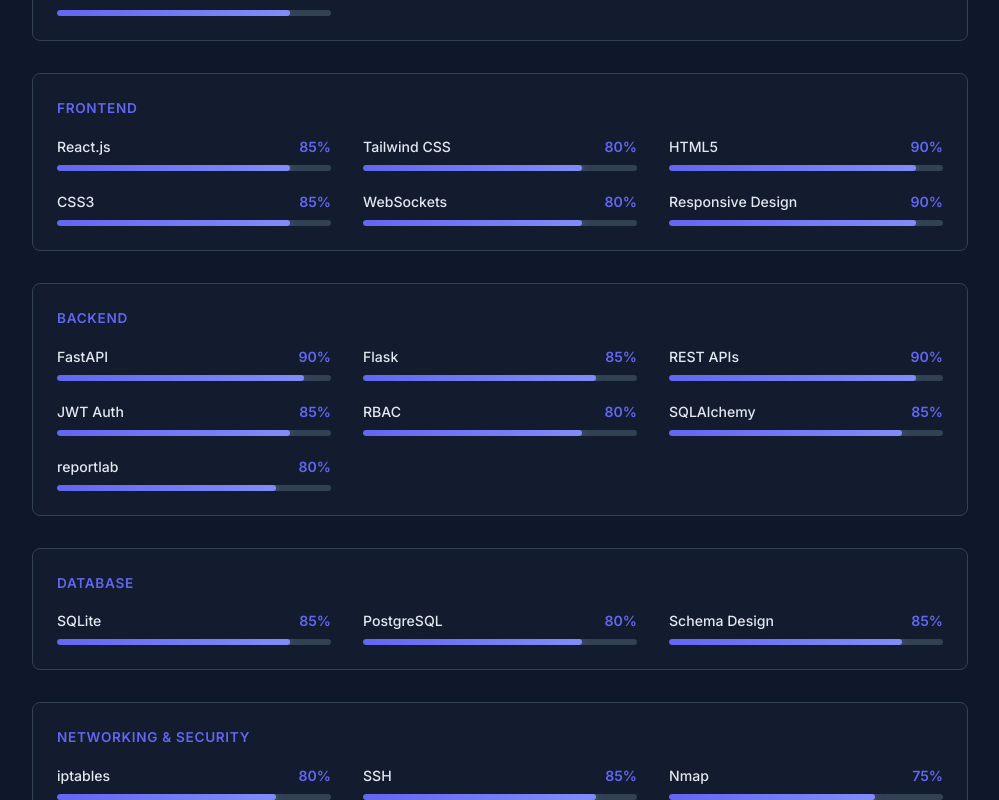
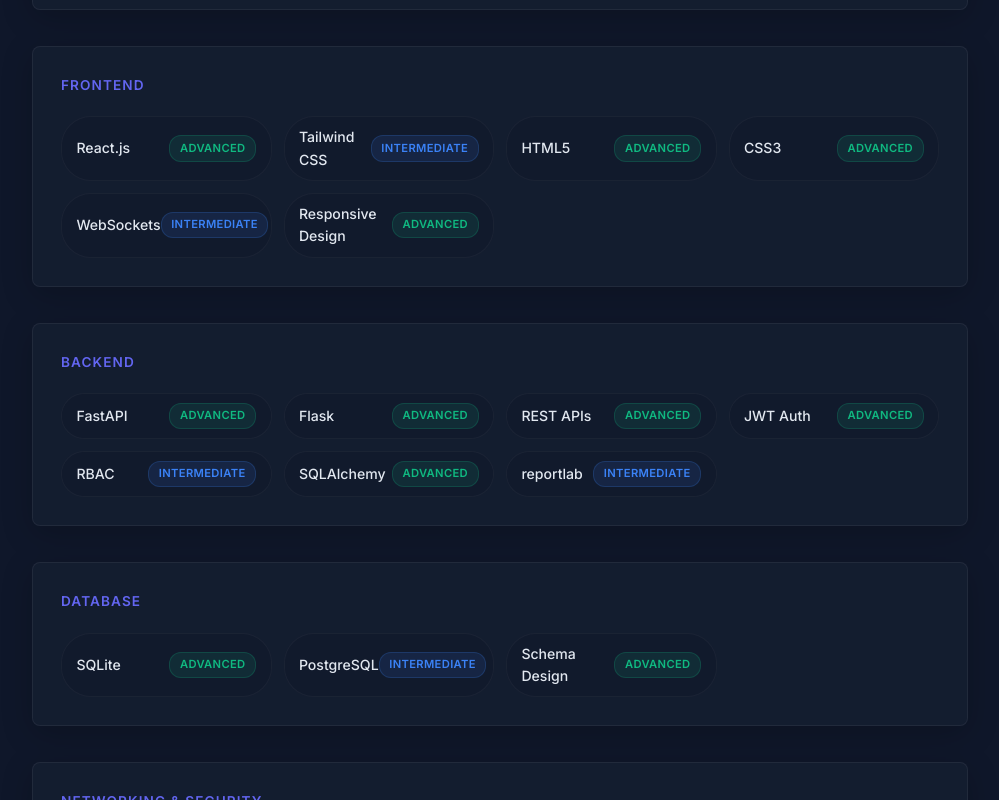
Before and after one commit to Bigrat-hat/Portfolio, a React (Vite) app: page / in a window 1280 px wide. Shown: the part 1100-1900 px from the top of the page, without its empty margins (140-1139 px from the left). Built offline with nearby package versions, Linux system fonts and the light colour scheme.

Commit message:
Modernize Skills section with recruiter-friendly proficiency badges and glassmorphic pills

```diff
--- a/src/components/Skills.jsx
+++ b/src/components/Skills.jsx
@@ -1,141 +1,113 @@
-import { useEffect, useRef, useState } from 'react'
-
 const skillGroups = [
   {
     category: 'Languages',
-    isBar: true,
     items: [
-      { name: 'Python', value: 90 },
-      { name: 'JavaScript', value: 85 },
-      { name: 'SQL', value: 80 },
-      { name: 'Bash', value: 85 },
+      { name: 'Python', level: 'Advanced' },
+      { name: 'JavaScript', level: 'Advanced' },
+      { name: 'SQL', level: 'Intermediate' },
+      { name: 'Bash', level: 'Advanced' },
     ],
   },
   {
     category: 'Frontend',
-    isBar: true,
     items: [
-      { name: 'React.js', value: 85 },
-      { name: 'Tailwind CSS', value: 80 },
-      { name: 'HTML5', value: 90 },
-      { name: 'CSS3', value: 85 },
-      { name: 'WebSockets', value: 80 },
-      { name: 'Responsive Design', value: 90 },
+      { name: 'React.js', level: 'Advanced' },
+      { name: 'Tailwind CSS', level: 'Intermediate' },
+      { name: 'HTML5', level: 'Advanced' },
+      { name: 'CSS3', level: 'Advanced' },
+      { name: 'WebSockets', level: 'Intermediate' },
+      { name: 'Responsive Design', level: 'Advanced' },
     ],
   },
   {
     category: 'Backend',
-    isBar: true,
     items: [
-      { name: 'FastAPI', value: 90 },
-      { name: 'Flask', value: 85 },
-      { name: 'REST APIs', value: 90 },
-      { name: 'JWT Auth', value: 85 },
-      { name: 'RBAC', value: 80 },
-      { name: 'SQLAlchemy', value: 85 },
-      { name: 'reportlab', value: 80 },
+      { name: 'FastAPI', level: 'Advanced' },
+      { name: 'Flask', level: 'Advanced' },
+      { name: 'REST APIs', level: 'Advanced' },
+      { name: 'JWT Auth', level: 'Advanced' },
+      { name: 'RBAC', level: 'Intermediate' },
+      { name: 'SQLAlchemy', level: 'Advanced' },
+      { name: 'reportlab', level: 'Intermediate' },
     ],
   },
   {
     category: 'Database',
-    isBar: true,
     items: [
-      { name: 'SQLite', value: 85 },
-      { name: 'PostgreSQL', value: 80 },
-      { name: 'Schema Design', value: 85 },
+      { name: 'SQLite', level: 'Advanced' },
+      { name: 'PostgreSQL', level: 'Intermediate' },
+      { name: 'Schema Design', level: 'Advanced' },
     ],
   },
   {
     category: 'Networking & Security',
-    isBar: true,
     items: [
-      { name: 'iptables', value: 80 },
-      { name: 'SSH', value: 85 },
-      { name: 'Nmap', value: 75 },
-      { name: 'Wireshark', value: 75 },
-      { name: 'Vulnerability Assessment', value: 70 },
+      { name: 'iptables', level: 'Intermediate' },
+      { name: 'SSH', level: 'Advanced' },
+      { name: 'Nmap', level: 'Familiar' },
+      { name: 'Wireshark', level: 'Familiar' },
+      { name: 'Vulnerability Assessment', level: 'Familiar' },
     ],
   },
   {
     category: 'System & OS',
-    isBar: true,
     items: [
-      { name: 'Linux', value: 90 },
-      { name: 'Bash Scripting', value: 85 },
-      { name: 'psutil', value: 85 },
-      { name: 'subprocess', value: 80 },
-      { name: 'S.M.A.R.T Monitoring', value: 80 },
+      { name: 'Linux', level: 'Advanced' },
+      { name: 'Bash Scripting', level: 'Advanced' },
+      { name: 'psutil', level: 'Advanced' },
+      { name: 'subprocess', level: 'Intermediate' },
+      { name: 'S.M.A.R.T Monitoring', level: 'Intermediate' },
     ],
   },
   {
     category: 'Desktop',
-    isBar: true,
     items: [
-      { name: 'PyQt5', value: 85 },
-      { name: 'PySide6', value: 80 },
-      { name: 'pyqtgraph', value: 80 },
-      { name: 'PyInstaller', value: 85 },
+      { name: 'PyQt5', level: 'Advanced' },
+      { name: 'PySide6', level: 'Intermediate' },
+      { name: 'pyqtgraph', level: 'Intermediate' },
+      { name: 'PyInstaller', level: 'Advanced' },
     ],
   },
   {
     category: 'Tools',
-    isBar: true,
     items: [
-      { name: 'Git', value: 85 },
-      { name: 'GitHub', value: 90 },
-      { name: 'VS Code', value: 90 },
-      { name: 'SMTP', value: 80 },
-      { name: 'PDF Generation', value: 85 },
-      { name: 'Paramiko', value: 85 },
+      { name: 'Git', level: 'Advanced' },
+      { name: 'GitHub', level: 'Advanced' },
+      { name: 'VS Code', level: 'Advanced' },
+      { name: 'SMTP', level: 'Intermediate' },
+      { name: 'PDF Generation', level: 'Advanced' },
+      { name: 'Paramiko', level: 'Advanced' },
     ],
   },
   {
     category: 'Soft Skills',
-    isBar: false,
-    items: ['Analytical Thinking', 'Problem Solving', 'Continuous Learning', 'Team Collaboration', 'Adaptability'],
+    items: [
+      { name: 'Analytical Thinking' },
+      { name: 'Problem Solving' },
+      { name: 'Continuous Learning' },
+      { name: 'Team Collaboration' },
+      { name: 'Adaptability' },
+    ],
   },
   {
     category: 'Currently Learning',
-    isBar: false,
-    items: ['☁️ Cloud Computing (AWS Fundamentals)', '🖥️ Linux Server Administration', '🐳 Docker & Containerization'],
+    items: [
+      { name: 'Cloud Computing (AWS)', level: 'Currently Learning' },
+      { name: 'Linux Server Admin', level: 'Currently Learning' },
+      { name: 'Docker & Containers', level: 'Currently Learning' },
+    ],
   },
 ]
 
-function SkillBar({ name, proficiency }) {
-  const [width, setWidth] = useState(0)
-  const barRef = useRef(null)
-
-  useEffect(() => {
-    const observer = new IntersectionObserver(
-      ([entry]) => {
-        if (entry.isIntersecting) {
-          setWidth(proficiency)
-          observer.unobserve(entry.target)
-        }
-      },
-      { threshold: 0.1 }
-    )
-
-    if (barRef.current) {
-      observer.observe(barRef.current)
-    }
-
-    return () => {
-      if (barRef.current) {
-        observer.unobserve(barRef.current)
-      }
-    }
-  }, [proficiency])
-
+function SkillPill({ name, level }) {
   return (
-    <div className="skill-item" ref={barRef}>
-      <div className="skill-info">
-        <span className="skill-name">{name}</span>
-        <span className="skill-percent">{proficiency}%</span>
-      </div>
-      <div className="skill-bar-bg">
-        <div className="skill-bar-fill" style={{ width: `${width}%` }} />
-      </div>
+    <div className="skill-pill">
+      <span className="skill-name">{name}</span>
+      {level && (
+        <span className={`skill-badge badge-${level.toLowerCase().replace(/\s+/g, '-')}`}>
+          {level}
+        </span>
+      )}
     </div>
   )
 }
@@ -145,22 +117,14 @@
     <section id="skills" className="section">
       <h2 className="section-title">Skills</h2>
       <div className="skills-categories">
-        {skillGroups.map(group => (
+        {skillGroups.map((group) => (
           <div key={group.category} className="skill-group">
             <h3 className="skill-category">{group.category}</h3>
-            {group.isBar ? (
-              <div className="skills-bars-grid">
-                {group.items.map(skill => (
-                  <SkillBar key={skill.name} name={skill.name} proficiency={skill.value} />
-                ))}
-              </div>
-            ) : (
-              <div className="skills-grid">
-                {group.items.map(skill => (
-                  <span key={skill} className="skill-badge">{skill}</span>
-                ))}
-              </div>
-            )}
+            <div className="skills-grid">
+              {group.items.map((skill) => (
+                <SkillPill key={skill.name} name={skill.name} level={skill.level} />
+              ))}
+            </div>
           </div>
         ))}
       </div>
--- a/src/index.css
+++ b/src/index.css
@@ -140,60 +140,89 @@
 }
 
 /* ── Skills ── */
-.skills-categories { display: flex; flex-direction: column; gap: 2rem; }
-.skill-group {
-  background: rgba(30, 41, 59, 0.3);
-  border: 1px solid var(--border);
-  padding: 1.5rem;
-  border-radius: var(--radius);
-}
-.skill-category { font-size: 0.85rem; font-weight: 600; color: var(--primary); text-transform: uppercase; letter-spacing: 0.05em; margin-bottom: 1rem; }
-.skills-grid { display: flex; flex-wrap: wrap; gap: 0.6rem; }
-.skill-badge {
-  padding: 0.45rem 1rem; background: var(--bg-alt);
-  border: 1px solid var(--border); border-radius: 20px;
-  font-size: 0.9rem; color: var(--text-muted);
-  transition: border-color 0.2s, color 0.2s, transform 0.2s;
-}
-.skill-badge:hover { border-color: var(--primary); color: var(--primary); transform: translateY(-2px); }
-
-/* Skill Bars Grid */
-.skills-bars-grid {
-  display: grid;
-  grid-template-columns: repeat(auto-fill, minmax(220px, 1fr));
-  gap: 1.25rem 2rem;
-}
-.skill-item {
+.skills-categories {
   display: flex;
   flex-direction: column;
-  gap: 0.4rem;
+  gap: 2.25rem;
 }
-.skill-info {
+.skill-group {
+  background: rgba(30, 41, 59, 0.35);
+  backdrop-filter: blur(12px);
+  -webkit-backdrop-filter: blur(12px);
+  border: 1px solid rgba(255, 255, 255, 0.06);
+  padding: 1.75rem;
+  border-radius: var(--radius);
+  box-shadow: 0 8px 32px 0 rgba(0, 0, 0, 0.2);
+  transition: transform 0.28s cubic-bezier(0.4, 0, 0.2, 1),
+              box-shadow 0.28s cubic-bezier(0.4, 0, 0.2, 1),
+              border-color 0.28s cubic-bezier(0.4, 0, 0.2, 1);
+}
+.skill-group:hover {
+  transform: translateY(-4px);
+  box-shadow: 0 12px 30px 0 rgba(99, 102, 241, 0.18);
+  border-color: rgba(99, 102, 241, 0.35);
+}
+.skill-category {
+  font-size: 0.85rem;
+  font-weight: 600;
+  color: var(--primary);
+  text-transform: uppercase;
+  letter-spacing: 0.08em;
+  margin-bottom: 1.25rem;
+}
+.skills-grid {
+  display: grid;
+  grid-template-columns: repeat(auto-fill, minmax(210px, 1fr));
+  gap: 0.75rem;
+}
+.skill-pill {
   display: flex;
   justify-content: space-between;
+  align-items: center;
+  padding: 0.55rem 0.9rem;
+  background: rgba(15, 23, 42, 0.4);
+  border: 1px solid rgba(255, 255, 255, 0.04);
+  border-radius: 30px;
+  transition: all 0.28s cubic-bezier(0.4, 0, 0.2, 1);
+}
+.skill-pill:hover {
+  background: rgba(99, 102, 241, 0.08);
+  border-color: rgba(99, 102, 241, 0.3);
+  box-shadow: 0 0 12px rgba(99, 102, 241, 0.12);
+  transform: translateY(-1px);
+}
+.skill-name {
   font-size: 0.88rem;
+  font-weight: 500;
   color: var(--text);
 }
-.skill-name {
-  font-weight: 500;
+.skill-badge {
+  font-size: 0.7rem;
+  font-weight: 600;
+  text-transform: uppercase;
+  letter-spacing: 0.03em;
+  padding: 0.2rem 0.6rem;
+  border-radius: 12px;
 }
-.skill-percent {
-  color: var(--primary);
-  font-weight: 600;
+.badge-advanced {
+  background: rgba(16, 185, 129, 0.12);
+  color: #10b981;
+  border: 1px solid rgba(16, 185, 129, 0.2);
 }
-.skill-bar-bg {
-  height: 6px;
-  background: var(--border);
-  border-radius: 3px;
-  overflow: hidden;
+.badge-intermediate {
+  background: rgba(59, 130, 246, 0.12);
+  color: #3b82f6;
+  border: 1px solid rgba(59, 130, 246, 0.2);
 }
-.skill-bar-fill {
-  height: 100%;
-  background: linear-gradient(to right, var(--primary), #818cf8);
-  border-radius: 3px;
-  width: 0;
-  transition: width 1.5s cubic-bezier(0.1, 0.8, 0.2, 1);
-  box-shadow: 0 0 8px rgba(99, 102, 241, 0.5);
+.badge-familiar {
+  background: rgba(245, 158, 11, 0.12);
+  color: #f59e0b;
+  border: 1px solid rgba(245, 158, 11, 0.2);
+}
+.badge-currently-learning {
+  background: rgba(168, 85, 247, 0.12);
+  color: #a855f7;
+  border: 1px solid rgba(168, 85, 247, 0.2);
 }
 
 /* ── Projects ── */
```
